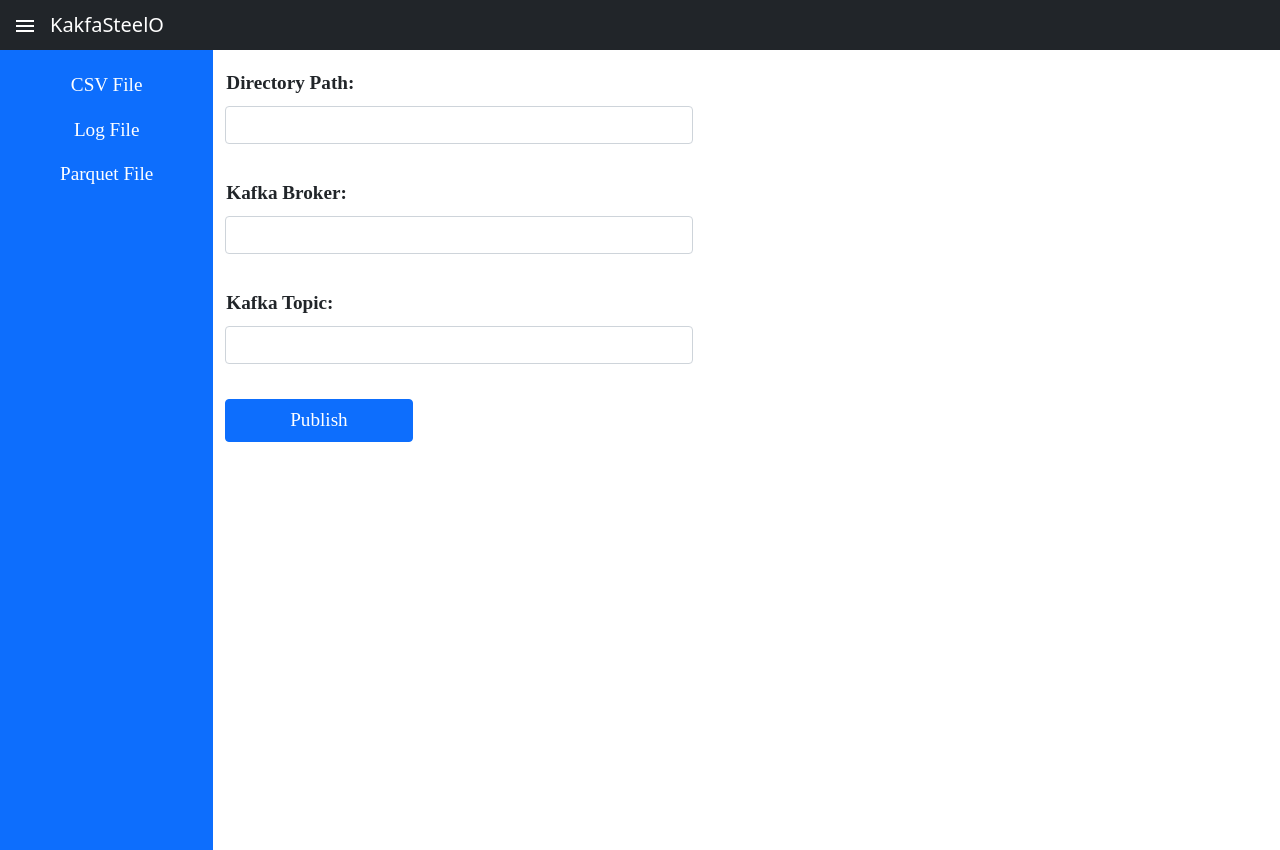
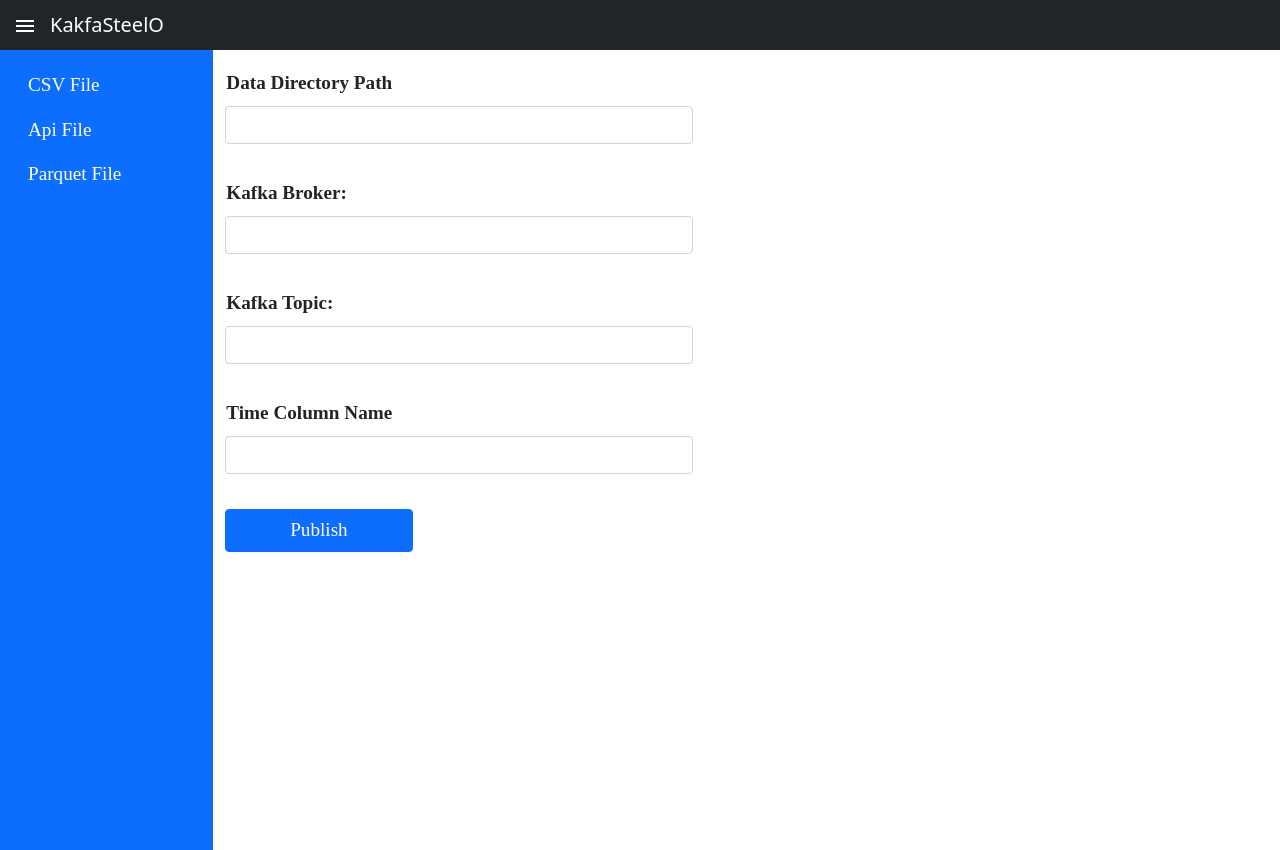
Before and after one commit to SupriyaVallarapu/KafkaSteelO, a React (Create React App) app in the folder Kafka-frontend/: page /Filetypeparquet in a window 1280 px wide. Built offline with nearby package versions, Linux system fonts and the light colour scheme.

Commit message:
Frontend UI and Backend Apis created

```diff
--- a/Kafka-frontend/package.json
+++ b/Kafka-frontend/package.json
@@ -15,6 +15,7 @@
     "react": "^18.2.0",
     "react-bootstrap": "^2.7.4",
     "react-dom": "^18.2.0",
+    "react-router-dom": "^6.12.1",
     "react-scripts": "5.0.1",
     "web-vitals": "^2.1.4"
   },
--- a/Kafka-frontend/src/App.js
+++ b/Kafka-frontend/src/App.js
@@ -2,20 +2,23 @@
 import './App.css';
 import Filetypecsv from './components/Filetypecsv';
 import 'bootstrap/dist/css/bootstrap.min.css';
-//import Filetypelog from './components/Filetypelog';
-//import Filetypeparquet from './components/Filetypeparquet';
+import { BrowserRouter as Router, Routes, Route} from "react-router-dom";
+
+import Filetypeapi from './components/Filetypeapi';
+import Filetypeparquet from './components/Filetypeparquet';
 function App() {
   return (
-    <div className="App">
-      {/* <header className="App-header"
-      </header> */}
+    <Router>
 
-{/* <Filetypeparquet/>
- */}
- <Filetypecsv/>
-{/* <h4>Log Filetype</h4>
-      <Filetypelog/> */}
-    </div>
+    <Routes>
+      <Route exact path="/" element={<Filetypecsv/>} />
+      <Route exact path="/Filetypeapi" element={<Filetypeapi/>} />
+      <Route exact path="/Filetypeparquet" element={<Filetypeparquet/>} />
+      {/* Add more Routes as needed */}
+    </Routes>
+  </Router>
+
+
   );
 }
 
--- /dev/null
+++ b/Kafka-frontend/src/Layouts/Layout.js
@@ -0,0 +1,40 @@
+import React, { useState } from 'react';
+import { Container, Row, Col, Nav, Form, Button, Navbar, NavbarBrand } from 'react-bootstrap';
+import MenuIcon from '@mui/icons-material/Menu';
+import { Link } from 'react-router-dom';
+
+const Layout = ({ children }) => {
+  const [sidebarOpen, setSidebarOpen] = useState(true);
+
+  return (
+    <>
+      <Navbar bg="dark" variant="dark" expand="sm">
+        <Button variant="link" onClick={() => setSidebarOpen(!sidebarOpen)}>
+            <MenuIcon style={{ color: "white" }}/>
+        </Button>
+        <Navbar.Brand> KakfaSteelO </Navbar.Brand>
+        <Navbar.Toggle aria-controls="basic-navbar-nav" onClick={() => setSidebarOpen(!sidebarOpen)} />
+      </Navbar>
+      <Container fluid>
+        <Row>
+          {sidebarOpen && (
+            <Col sm={2} className="bg-primary sidebar">
+              <Nav variant="pills" className=" flex-column">
+                <Nav.Item>
+                  <Nav.Link as={Link} to='/' className="text-white" >CSV File</Nav.Link>
+                  <Nav.Link as={Link} to='/Filetypeapi' className="text-white" >Api File</Nav.Link>
+                  <Nav.Link as={Link} to='/Filetypeparquet' className="text-white">Parquet File</Nav.Link>
+                </Nav.Item>
+              </Nav>
+            </Col>
+          )}
+          <Col sm={sidebarOpen ? 9 : 12}>
+            {children}
+          </Col>
+        </Row>
+      </Container>
+    </>
+  );
+};
+
+export default Layout;
--- /dev/null
+++ b/Kafka-frontend/src/components/Filetypeapi.js
@@ -0,0 +1,70 @@
+import React, { useState } from 'react';
+import { Form, Button } from 'react-bootstrap';
+
+import Layout from '../Layouts/Layout';
+
+function Filetypeapi() {
+  const [apiurl, setapiurl] = useState('');
+  //https://jsonplaceholder.typicode.com/users
+  const [kafkaBroker, setKafkaBroker] = useState('');
+  const [kafkaTopic, setKafkaTopic] = useState('');
+
+  const handleSubmit = (e) => {
+    e.preventDefault();
+
+    // Create a JSON payload with the form data
+    const payload = {
+      api_url: apiurl,
+      kafka_broker: kafkaBroker,
+      kafka_topic: kafkaTopic
+    };
+
+    // Make a POST request to the backend API
+    fetch('http://localhost:8080/api/apidata', {
+      method: 'POST',
+      headers: {
+        'Content-Type': 'application/json'
+      },
+      body: JSON.stringify(payload)
+    })
+      .then(response => {
+        if (response.ok) {
+          // Handle successful response
+          console.log('Api Data uploaded successfully!');
+        } else {
+          // Handle error response
+          console.log('Failed to upload data.');
+        }
+      })
+      .catch(error => {
+        console.error('Error:', error);
+      });
+  };
+
+
+
+  return (
+    <Layout>
+      <Form onSubmit={handleSubmit}>
+        <Form.Group controlId="apiurl">
+          <Form.Label>Api URL:</Form.Label>
+          <Form.Control type="text" value={apiurl} onChange={(e) => setapiurl(e.target.value)} />
+        </Form.Group>
+
+        <Form.Group controlId="kafkaBroker">
+          <Form.Label>Kafka Broker:</Form.Label>
+          <Form.Control type="text" value={kafkaBroker} onChange={(e) => setKafkaBroker(e.target.value)} />
+        </Form.Group>
+        <Form.Group controlId="kafkaTopic">
+          <Form.Label>Kafka Topic:</Form.Label>
+          <Form.Control type="text" value={kafkaTopic} onChange={(e) => setKafkaTopic(e.target.value)} />
+        </Form.Group>
+        <Button variant="primary" type="submit">
+          Publish
+        </Button>
+      </Form>
+    </Layout>
+  );
+}
+
+export default Filetypeapi;
--- a/Kafka-frontend/src/components/Filetypecsv.js
+++ b/Kafka-frontend/src/components/Filetypecsv.js
@@ -1,7 +1,10 @@
 import React, { useState } from 'react';
 import './Filetypecsv.css';
+import { Link } from 'react-router-dom';
+
 import { Container, Row, Col, Nav, Form, Button, Navbar, NavbarBrand } from 'react-bootstrap';
 import MenuIcon from '@mui/icons-material/Menu';
+import Layout from '../Layouts/Layout';
 
 function Filetypecsv() {
   const [dataDir, setDataDir] = useState('');
@@ -40,29 +43,8 @@
   };
 
   return (
-    <>
-      <Navbar bg="dark" variant="dark" expand="sm">
-      <Button variant="link" onClick={() => setSidebarOpen(!sidebarOpen)}>
-          <MenuIcon style={{ color: "white" }}/>
-        </Button>
-        <Navbar.Brand href="#home" > KakfaSteelO
-        </Navbar.Brand>
-        <Navbar.Toggle aria-controls="basic-navbar-nav" onClick={() => setSidebarOpen(!sidebarOpen)} />
-      </Navbar>
-      <Container fluid>
-        <Row>
-          {sidebarOpen && (
-            <Col sm={2} className="bg-primary sidebar">
-              <Nav variant="pills" className=" flex-column">
-                <Nav.Item>
-                  <Nav.Link className="text-white" >CSV File</Nav.Link>
-                  <Nav.Link className="text-white" to='/Filetypelog'>Log File</Nav.Link>
-                  <Nav.Link className="text-white">Parquet File</Nav.Link>
-                </Nav.Item>
-              </Nav>
-            </Col>
-          )}
-          <Col sm={sidebarOpen ? 9 : 12}>
+    <Layout>
+
       <Form onSubmit={handleSubmit}>
         <Form.Group controlId="directoryPath" className="form-group-custom">
           <Form.Label>Directory Path:</Form.Label>
@@ -80,10 +62,8 @@
           Publish
         </Button>
       </Form>
-          </Col>
-        </Row>
-      </Container>
-    </>
+
+    </Layout>
   );
 }
 
--- a/Kafka-frontend/src/components/Filetypeparquet.js
+++ b/Kafka-frontend/src/components/Filetypeparquet.js
@@ -1,4 +1,6 @@
 import React, { useState } from 'react';
+import { Form, Button } from 'react-bootstrap';
+import Layout from '../Layouts/Layout';
 
 function Filetypeparquet() {
   const [dataDir, setDataDir] = useState('');
@@ -42,29 +44,29 @@
 
 
   return (
-    <form onSubmit={handleSubmit}>
-      <label>
-        Directory Path:
-        <input type="text" value={dataDir} onChange={(e) => setDataDir(e.target.value)} />
-      </label>
-      <br />
-      <label>
-        Kafka Broker:
-        <input type="text" value={kafkaBroker} onChange={(e) => setKafkaBroker(e.target.value)} />
-      </label>
-      <br />
-      <label>
-        Kafka Topic:
-        <input type="text" value={kafkaTopic} onChange={(e) => setKafkaTopic(e.target.value)} />
-      </label>
-      <br />
-      <label>
-        Time Column name:
-        <input type="text" value={timecolumnname} onChange={(e) => settimecolumnname(e.target.value)} />
-      </label>
-      <br/>
-      <button type="submit">Upload</button>
-    </form>
+
+
+    <Layout>
+      <Form onSubmit={handleSubmit}>
+        <Form.Group controlId='dataDir'>
+          <Form.Label>Data Directory Path </Form.Label>
+          < Form.Control type="text" value={dataDir} onChange={(e) => setDataDir(e.target.value)}></Form.Control>
+        </Form.Group>
+        <Form.Group controlId='kafkaBroker'>
+          <Form.Label>Kafka Broker: </Form.Label>
+          < Form.Control type="text" value={kafkaBroker} onChange={(e) => setKafkaBroker(e.target.value)}></Form.Control>
+        </Form.Group>
+        <Form.Group controlId='kafkaTopic'>
+          <Form.Label>Kafka Topic: </Form.Label>
+          < Form.Control type="text" value={kafkaTopic} onChange={(e) => setKafkaTopic(e.target.value)}></Form.Control>
+        </Form.Group>
+        <Form.Group controlId='timecolumnname'>
+          <Form.Label>Time Column Name </Form.Label>
+          < Form.Control type="text" value={timecolumnname} onChange={(e) => settimecolumnname(e.target.value)}></Form.Control>
+        </Form.Group>
+        <Button variant='primary' type="submit">Publish</Button>
+      </Form>
+    </Layout>
   );
 }
 
```
Also changed, not shown: Kafka-frontend/src/components/Filetypelog.js (deleted, +0 -64 lines), 2 other files (tests, documents, lock files or other folders). Lines whose indentation alone changed are shown as unchanged.
